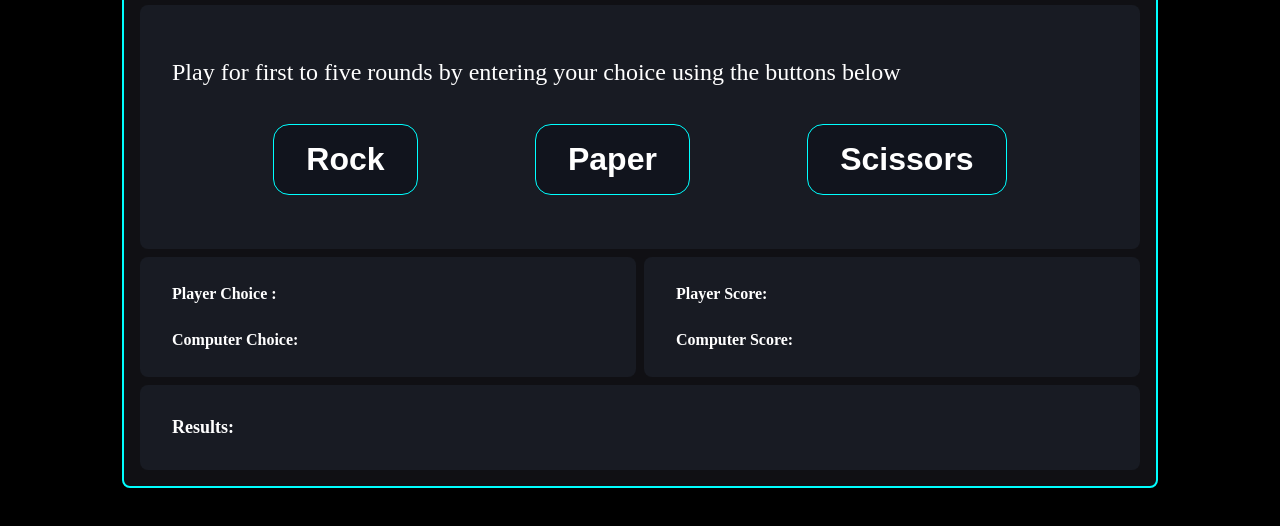
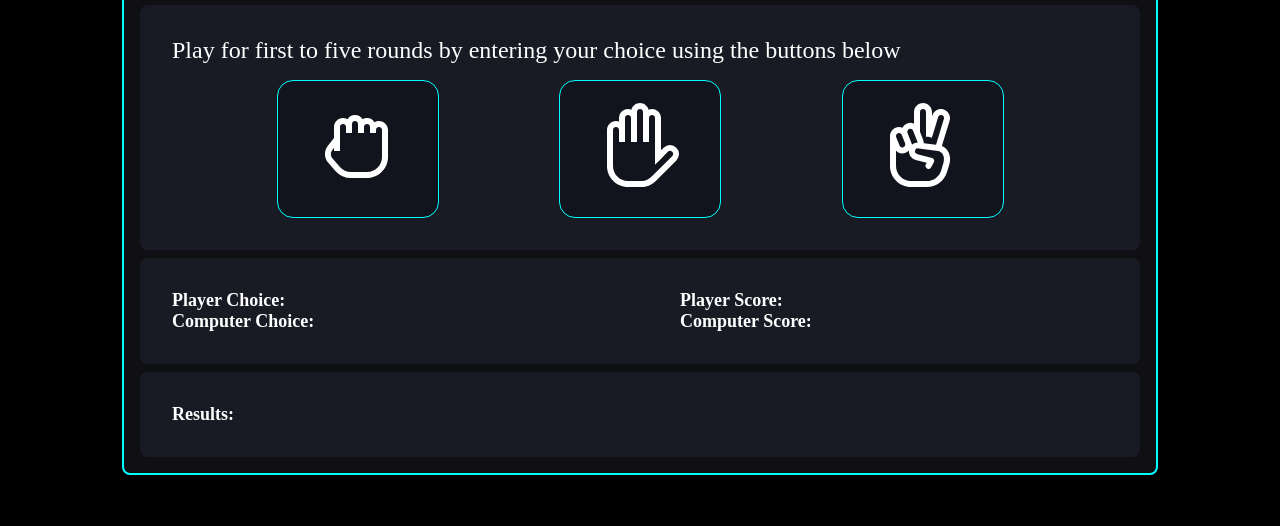
Before and after one commit to devashishchakraborty/rock-paper-scissors, a plain HTML site: page index.html in a window 1280 px wide. Shown: the part 140-666 px from the top of the page. Drawn offline with Linux system fonts and the light colour scheme.

Commit message:
Added rock, paper and scissors icons

```diff
--- a/index.html
+++ b/index.html
@@ -15,14 +15,20 @@
         <div class="play-field">
             <div class="description">Play for first to five rounds by entering your choice using the buttons below</div>
             <div class="player-buttons">
-                <button id="rock">Rock</button>
-                <button id="paper">Paper</button>
-                <button id="scissors">Scissors</button>
+                <button id="rock">
+                    <img src="/images/hand-rock.svg" alt="rock">
+                </button>
+                <button id="paper">
+                    <img src="/images/hand-paper.svg" alt="paper">
+                </button>
+                <button id="scissors">
+                    <img src="/images/hand-scissors.svg" alt="scissors">
+                </button>
             </div>
         </div>
         <div class="choices-and-scores">
             <div class="choices">
-                <div id="player-choice">Player Choice : </div>
+                <div id="player-choice">Player Choice: </div>
                 <div id="computer-choice">Computer Choice: </div>
             </div>
             <div class="scores">
--- a/style.css
+++ b/style.css
@@ -2,7 +2,7 @@ body{
     background-color: #000000;
 }
 
-.title, .play-field, .results, .scores, .choices{
+.title, .play-field, .choices-and-scores, .results{
     display: flex;
     background-color: #181b23;
     gap: 16px;
@@ -48,7 +48,7 @@ body{
 
 .play-field{
     min-height: 180px;
-    max-height: 360px;
+    max-height: 750px;
     padding: 32px;
     flex-direction: column;
     justify-content: space-evenly;
@@ -64,24 +64,20 @@ body{
 .choices-and-scores{
     display: flex;
     justify-content: space-evenly;
-    align-items: stretch;
-    gap: 8px;
-    flex: 1;
+    align-items: center;
 }
 
 .scores, .choices{
     display: flex;
-    flex-wrap: wrap;
     flex-direction: column;
     align-items: flex-start;
-    justify-content: space-evenly;
+    justify-content: center;
     color: white;
     flex: 1;
     font-weight: bolder;
-    font-size: 16px;
-    min-height: 120px;
-    padding: 16px 32px;
-    box-sizing: border-box;
+    font-size: 18px;
+    max-height: 300px;
+    padding: 32px;
 }
 
 button {
@@ -97,3 +93,7 @@ button {
 button:active{
     transform: translateY(4px) translateX(2px);
 }
+
+img{
+    height: 3em;
+}
```
Also changed, not shown: images/hand-paper.svg (added), images/hand-rock.svg (added), images/hand-scissors.svg (added), 1 other file.
